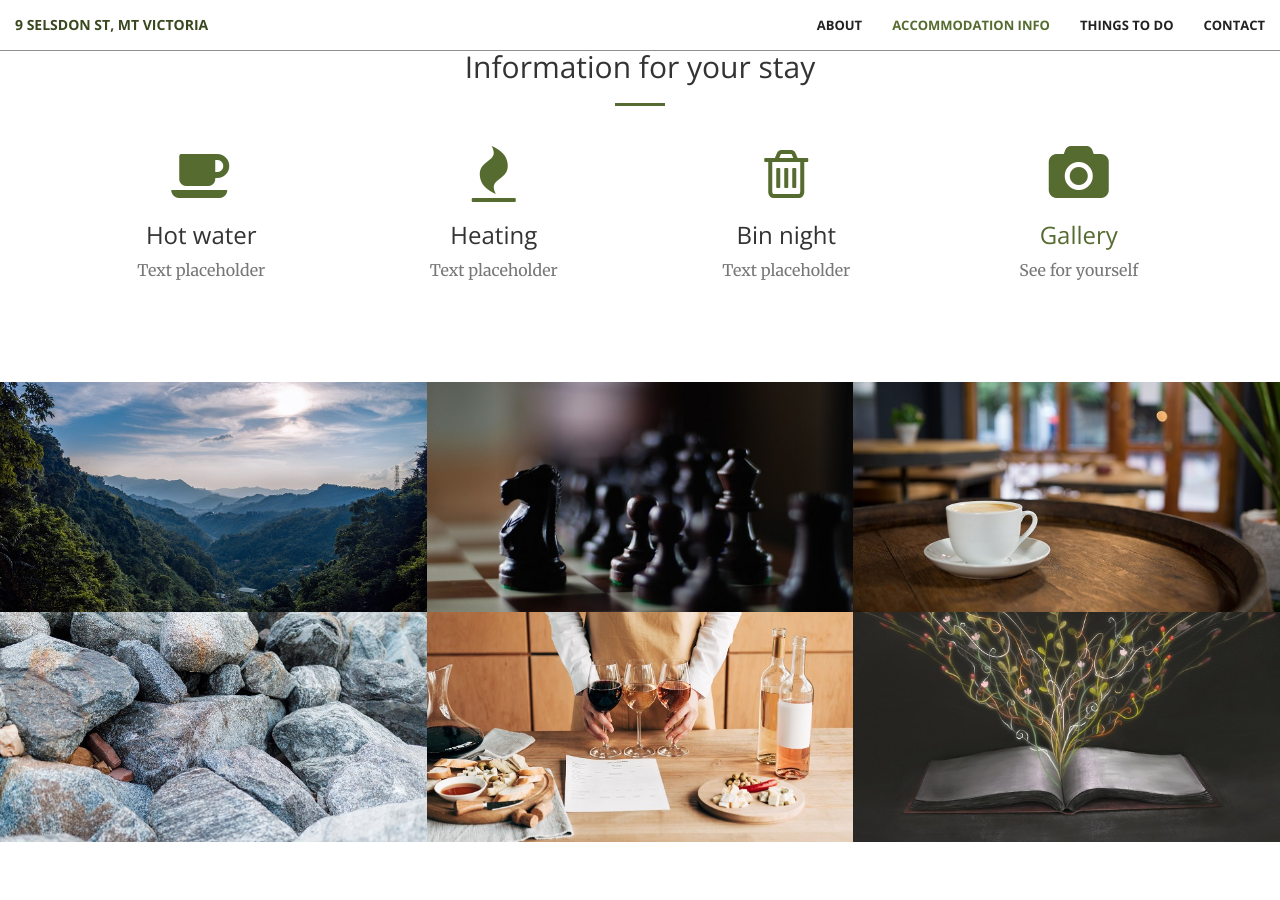
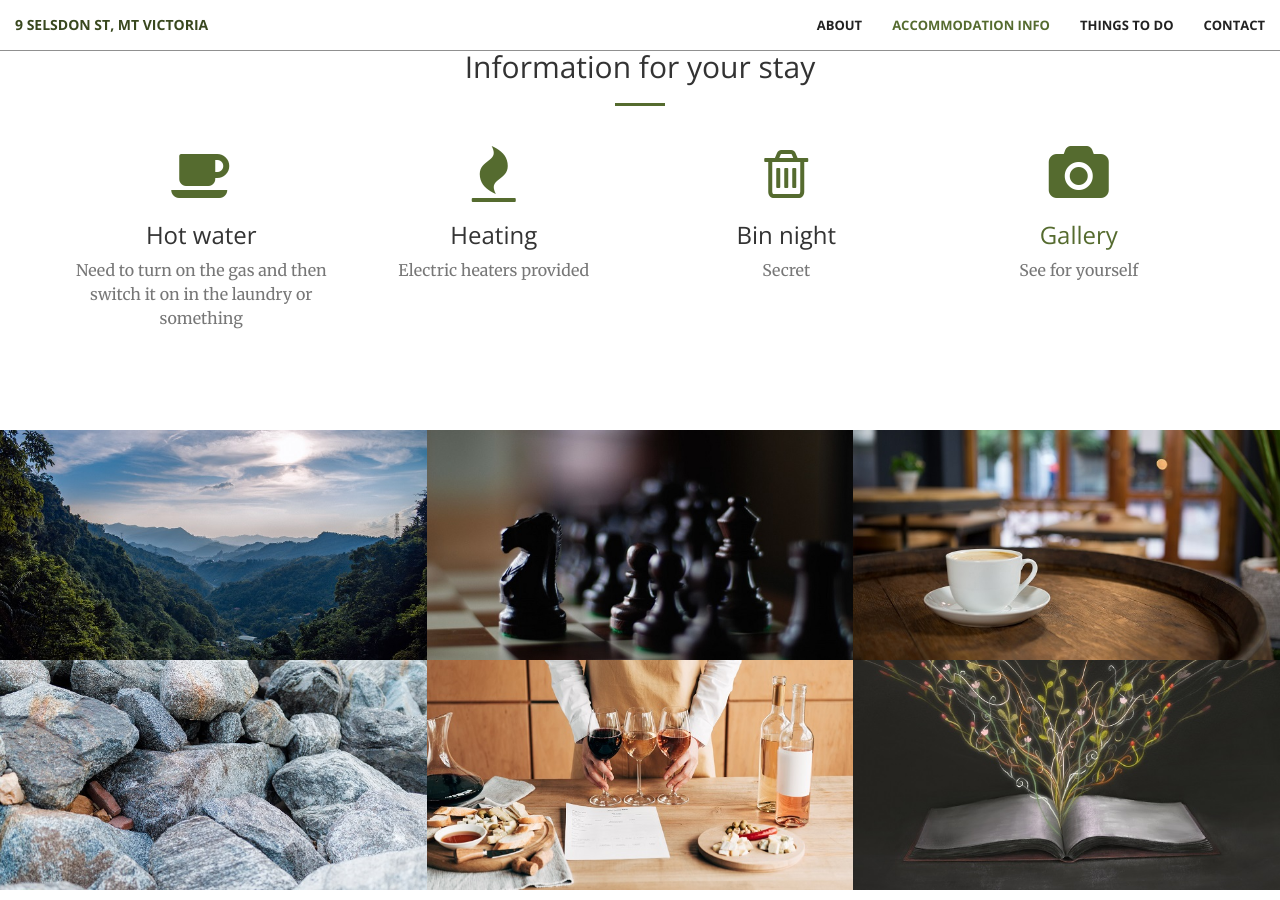
Before and after one commit to DillwyniaLodge/homepage1, a Jekyll site: the page built from index.html, in a window 1280 px wide and 900 px high, scrolled down 1276 px. Built offline with Jekyll 4.4.1, drawn with Linux system fonts in a browser that asks for light colours.

Commit message:
Update services.html

```diff
--- a/_includes/services.html
+++ b/_includes/services.html
@@ -13,21 +13,21 @@
                 <div class="service-box">
                     <i class="fa fa-4x fa-coffee wow bounceIn text-primary"></i>
                     <h3>Hot water</h3>
-                    <p class="text-muted">Text placeholder</p>
+                    <p class="text-muted">Need to turn on the gas and then switch it on in the laundry or something</p>
                 </div>
             </div>
             <div class="col-lg-3 col-md-6 text-center">
                 <div class="service-box">
                     <i class="fa fa-4x fa-fire wow bounceIn text-primary" data-wow-delay=".1s"></i>
                     <h3>Heating</h3>
-                    <p class="text-muted">Text placeholder</p>
+                    <p class="text-muted">Electric heaters provided</p>
                 </div>
             </div>
             <div class="col-lg-3 col-md-6 text-center">
                 <div class="service-box">
                     <i class="fa fa-4x fa-trash-o wow bounceIn text-primary" data-wow-delay=".2s"></i>
                     <h3>Bin night</h3>
-                    <p class="text-muted">Text placeholder</p>
+                    <p class="text-muted">Secret</p>
                 </div>
             </div>
             <div class="col-lg-3 col-md-6 text-center">
```
